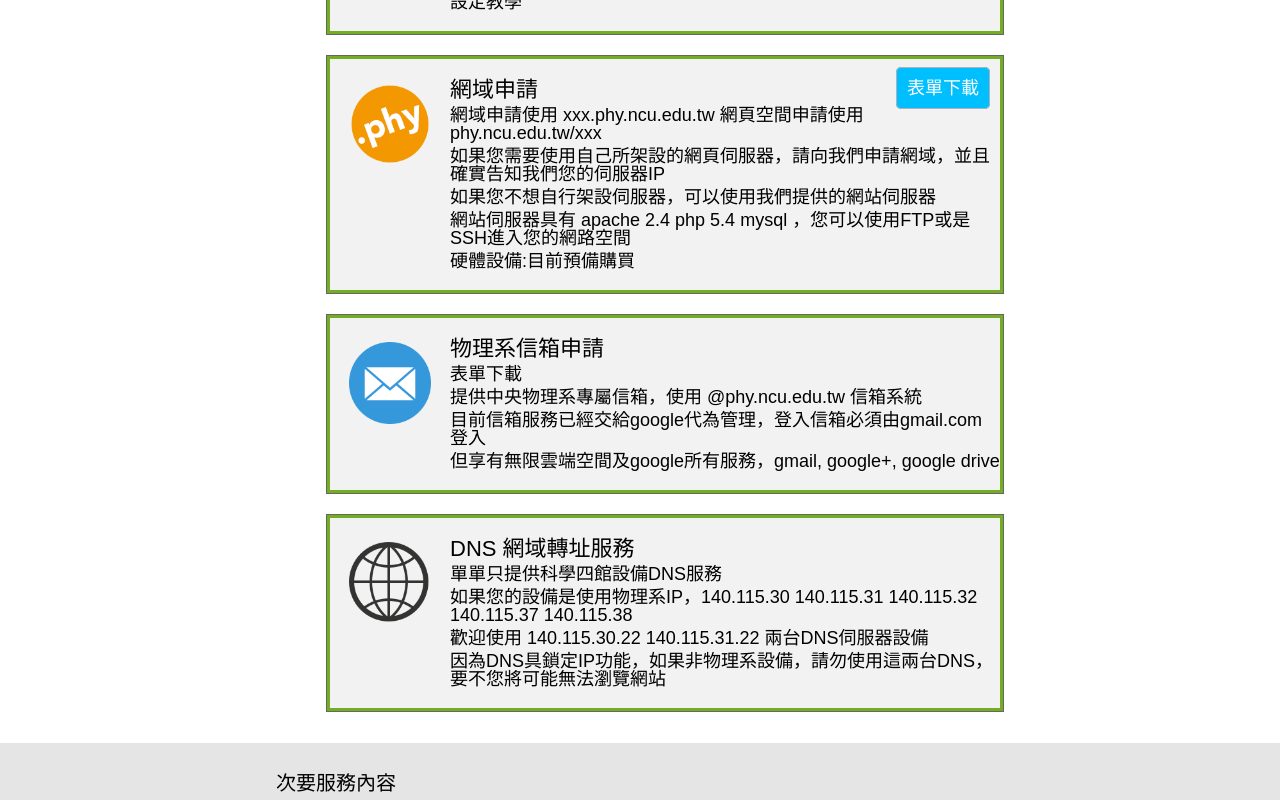
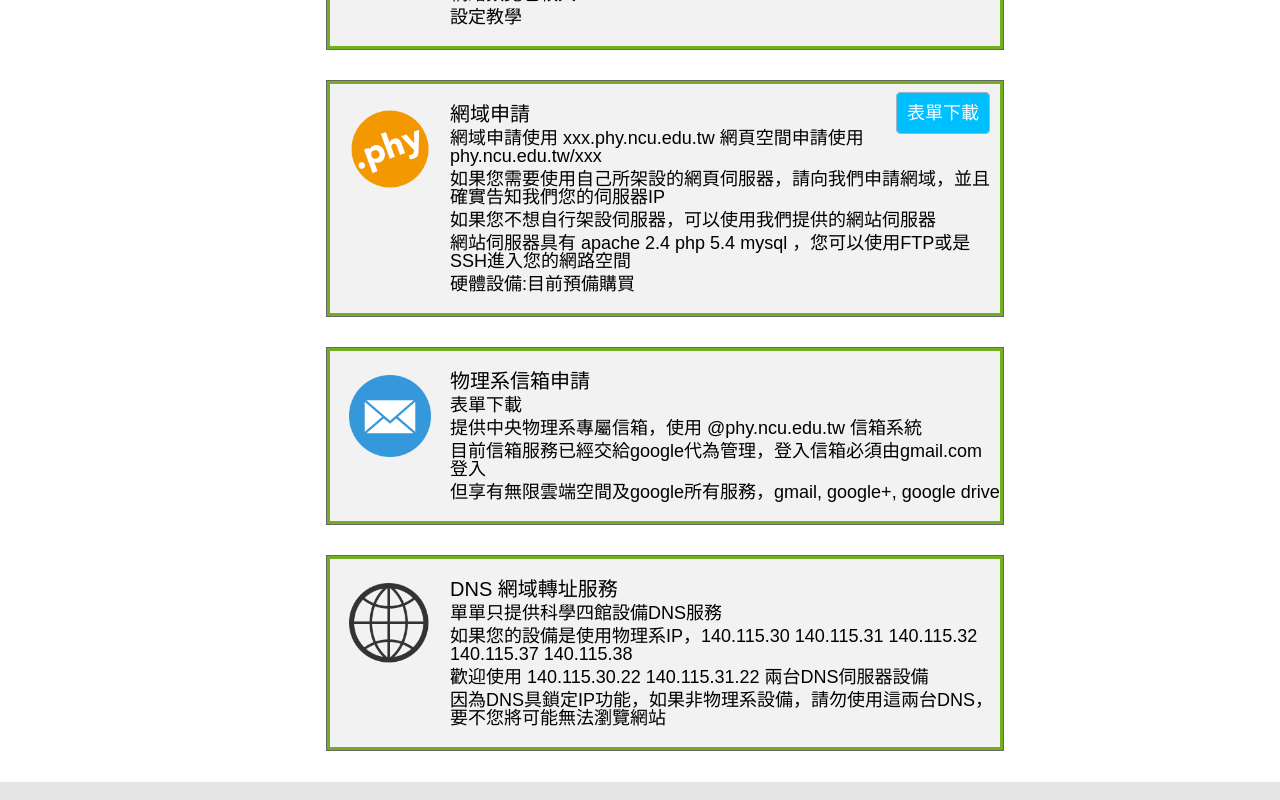
Before and after one commit to gra230434/computer-room, a plain HTML site: page service.html in a window 1280 px wide. Shown: the part 460-1260 px from the top of the page. Drawn offline with Linux system fonts and the light colour scheme.

Commit message:
service something change

```diff
--- a/service.css
+++ b/service.css
@@ -37,8 +37,8 @@
 
 .servicemaster h2{
 	font-family: 'LiHei Pro','Microsoft JhengHei', sans-serif;
-	font-size: 20px;
-	padding-top: 30px;
+	font-size: 22px;
+	padding-top: 35px;
 }
 
 .servicemaster p{
@@ -54,8 +54,8 @@
 
 .serviceslave h2{
 	font-family: 'LiHei Pro','Microsoft JhengHei', sans-serif;
-	font-size: 20px;
-	padding-top: 30px;
+	font-size: 22px;
+	padding-top: 35px;
 }
 
 .serviceslave p{
@@ -71,8 +71,8 @@
 
 .servicecloud h2{
 	font-family: 'LiHei Pro','Microsoft JhengHei', sans-serif;
-	font-size: 20px;
-	padding-top: 30px;
+	font-size: 22px;
+	padding-top: 35px;
 }
 
 .servicecloud p{
@@ -83,7 +83,7 @@
 
 .service ul li {
 	border: 1px solid #666666;
-	margin-top: 20px;
+	margin-top: 30px;
 	margin-left: 50px;
 }
 
@@ -116,13 +116,13 @@
 }
 
 .service-text h2{
-	font-family: 'LiHei Pro','Microsoft JhengHei', sans-serif;
-	font-size: 22px;
+	font-family: 'Microsoft JhengHei', sans-serif;
+	font-size: 20px;
 	padding: 5px 0px 5px;
 }
 
 .service-text p{
-	font-family: 'LiHei Pro','Microsoft JhengHei', sans-serif;
+	font-family: 'Microsoft JhengHei', sans-serif;
 	font-size: 18px;
 	padding: 0px 0px 5px;
 }
```
Also changed, not shown: service.html (+0 -1 lines).
